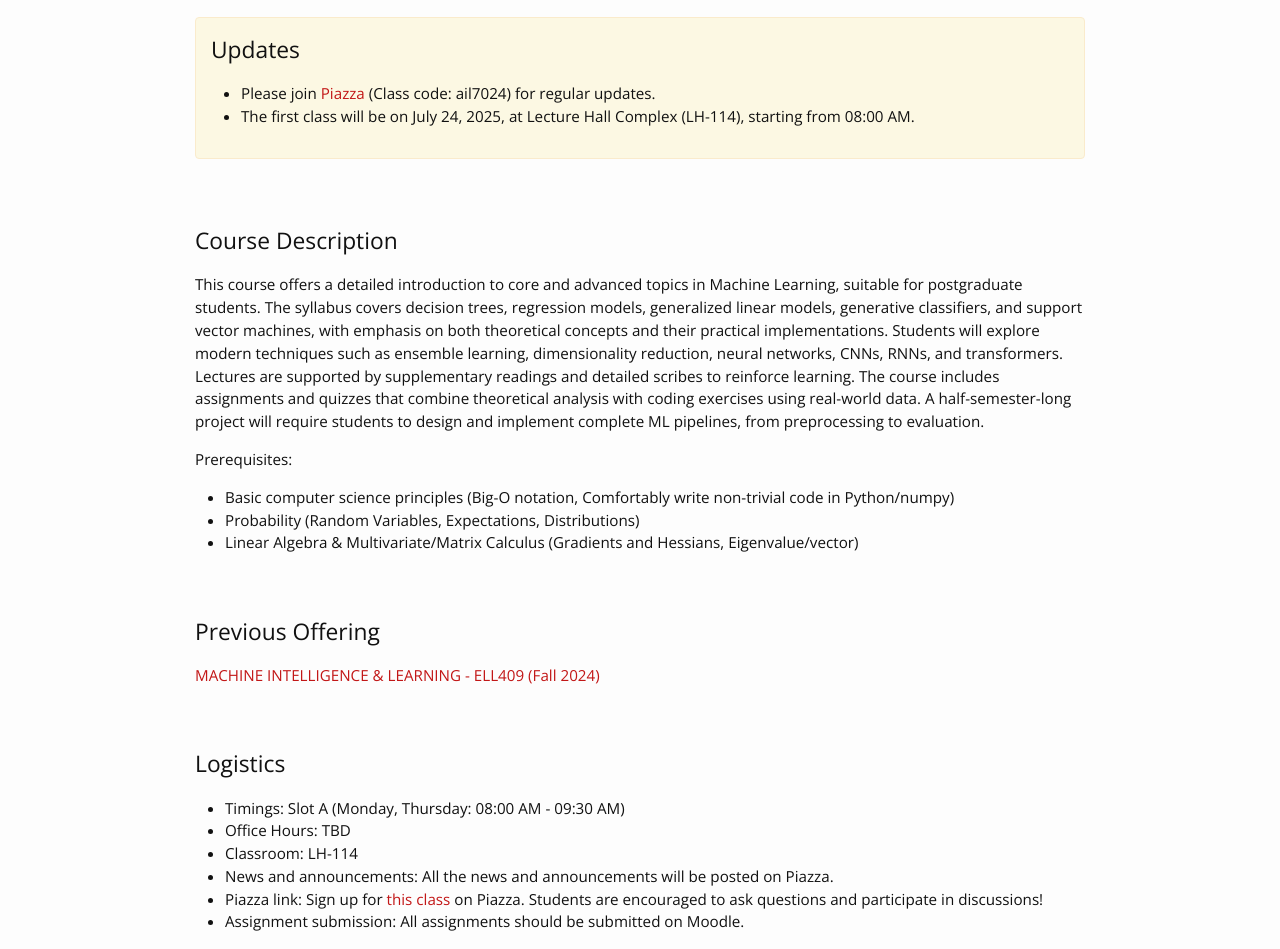
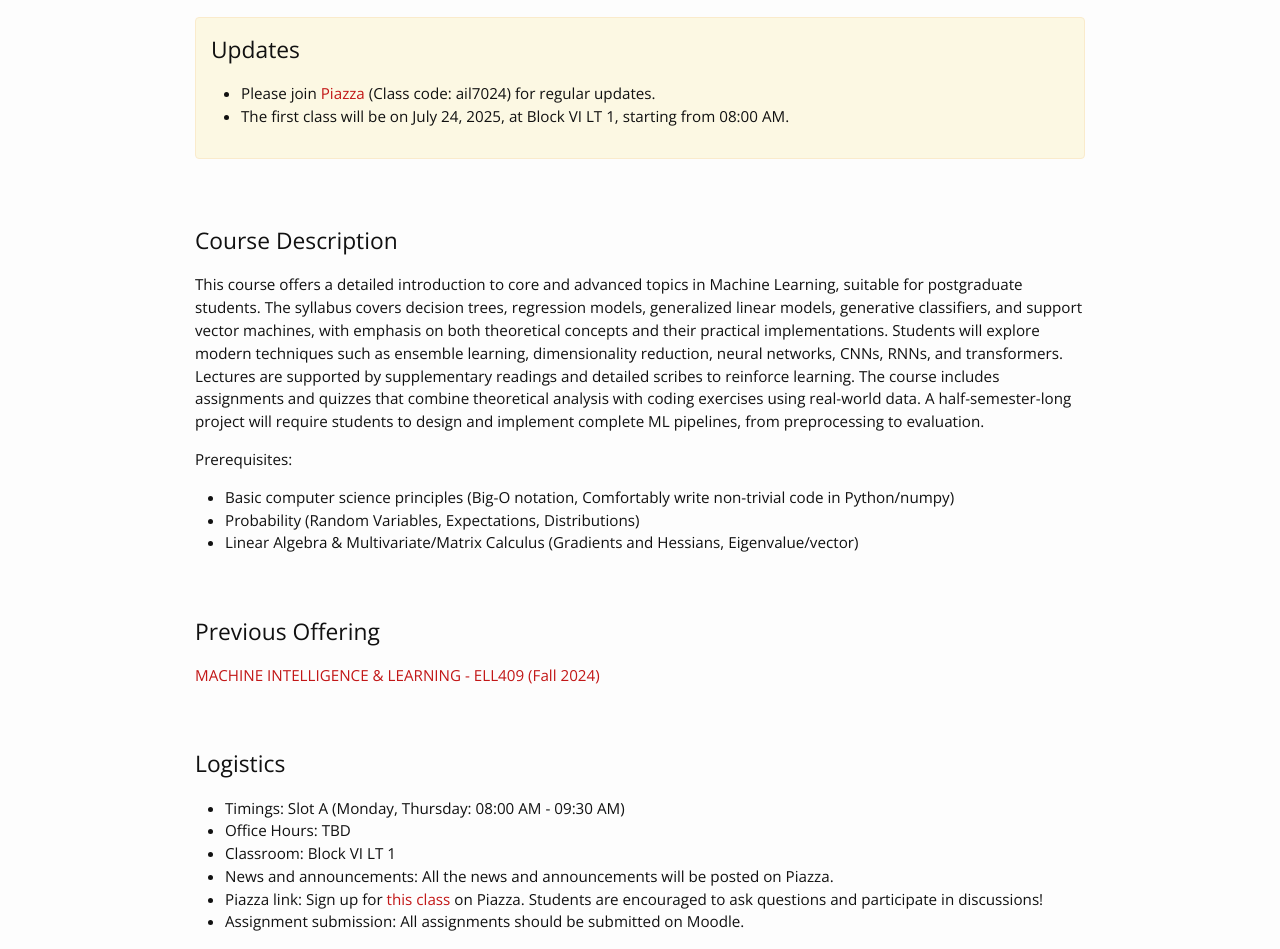
Before and after one commit to lcs2-iitd/ELL409-2501, a Jekyll site: the page built from index.md, in a window 1280 px wide. Shown: the part 251-1200 px from the top of the page. Built offline with Jekyll 4.4.1, drawn with Linux system fonts in a browser that asks for light colours; nearby versions of some CDN libraries.

Commit message:
change venue to vi lt 1

```diff
--- a/_layouts/home.html
+++ b/_layouts/home.html
@@ -28,7 +28,7 @@ layout: default
     <ul>
         <li>Timings: Slot A (Monday, Thursday: 08:00 AM - 09:30 AM)</li>
         <li>Office Hours: TBD</li>
-        <li>Classroom: LH-114</li>
+        <li>Classroom: Block VI LT 1</li>
         <li>News and announcements: All the news and announcements will be posted on Piazza.</li>
         <li>Piazza link: Sign up for <a href="https://piazza.com/iit_delhi/fall2025/ail7024" target="_blank">this class</a> on Piazza. Students are encouraged to ask questions and participate in discussions!</li>
         <li>Assignment submission: All assignments should be submitted on Moodle.</li>
```
Also changed, not shown: _announcements/01_announcement.md (+1 -1 lines).
